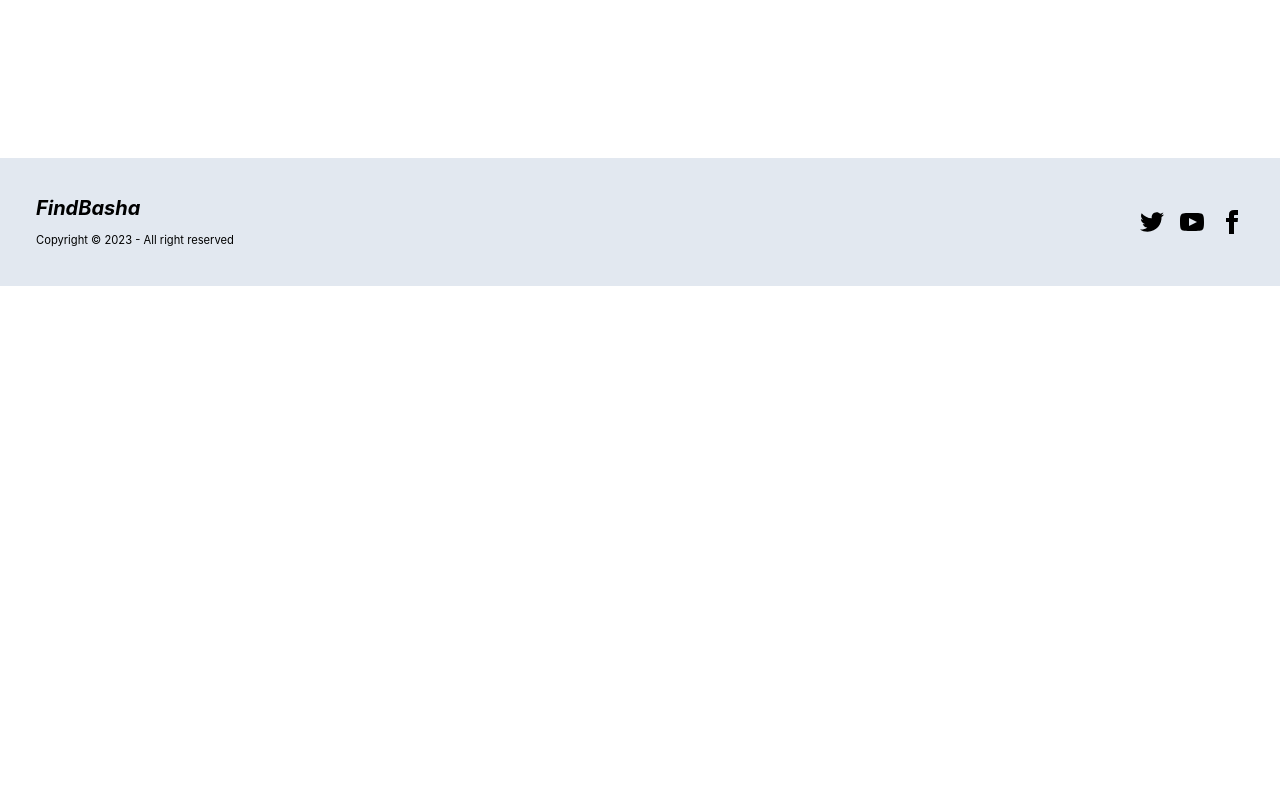
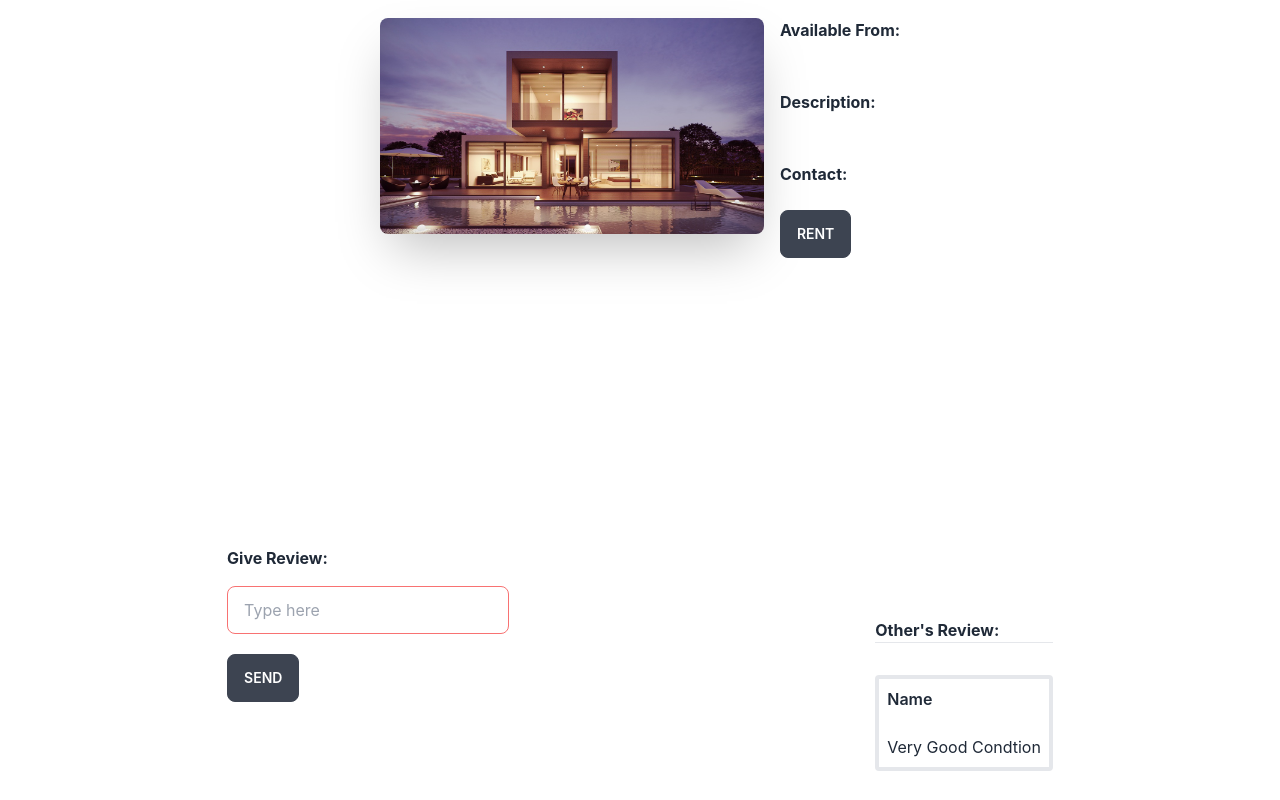
Before and after one commit to 2ndjoy/newBashaVara, a React (Create React App) app: page /checkDetails in a window 1280 px wide. Shown: the part 340-1140 px from the top of the page. Before the commit the page ends 800 px from the top, so only its background shows below. Built offline with nearby package versions, Linux system fonts and the light colour scheme; no server answers; sample sign-in values are in the browser's storage.

Commit message:
Starter again and added some component

```diff
--- a/src/Components/CheckDetails.js
+++ b/src/Components/CheckDetails.js
@@ -1,11 +1,47 @@
 import React from "react";
+import home1 from "../Components/imagess/home1.jpg";
 
 const CheckDetails = () => {
   return (
-    <div className="text-center font-bold">
-      This is details
-      <br />
-      This feature is coming soon...
+    <div>
+      <div className="hero min-h-screen ">
+        <div className="hero-content flex-col lg:flex-row">
+          <img src={home1} className="max-w-sm rounded-lg shadow-2xl" />
+          <div>
+            <h1 className=" font-bold py-6">Available From:</h1>
+            <p className="py-6">
+              <b>Description:</b>
+            </p>
+            <p className="py-6">
+              <b>Contact:</b>
+            </p>
+            <button className="btn btn-black">Rent</button>
+          </div>
+        </div>
+      </div>
+      <div className="px-5 py-5 mx-6 lg:flex justify-around">
+        <div className="">
+          <div>
+            <b>Give Review:</b>
+          </div>
+          <input
+            type="text"
+            placeholder="Type here"
+            className="input mt-4 input-bordered input-error w-full max-w-xs"
+          />
+          <br />
+          <button className="btn mt-5">Send</button>
+        </div>
+        <div className="mt-9 pt-9">
+          <b>Other's Review:</b>
+          <hr />
+          <br />
+          <div className="mt-2  p-2 border rounded border-4">
+            <p className="font-semibold ">Name</p>
+            <br /> <p>Very Good Condtion</p>
+          </div>
+        </div>
+      </div>
     </div>
   );
 };
--- a/src/Components/DashBoard/MyOrders.js
+++ b/src/Components/DashBoard/MyOrders.js
@@ -1,7 +1,49 @@
 import React from "react";
 
 const MyOrders = () => {
-  return <div>This is my Orders</div>;
+  return (
+    <div className="mx-9 py-2">
+      <b>My order:"Coming soon"</b>
+      <br />
+      <br />
+      <div className="overflow-x-auto">
+        <table className="table table-zebra">
+          {/* head */}
+          <thead>
+            <tr>
+              <th></th>
+              <th>Name</th>
+              <th>Job</th>
+              <th>Favorite Color</th>
+            </tr>
+          </thead>
+          <tbody>
+            {/* row 1 */}
+            <tr>
+              <th>1</th>
+              <td>Cy Ganderton</td>
+              <td>Quality Control Specialist</td>
+              <td>Blue</td>
+            </tr>
+            {/* row 2 */}
+            <tr>
+              <th>2</th>
+              <td>Hart Hagerty</td>
+              <td>Desktop Support Technician</td>
+              <td>Purple</td>
+            </tr>
+            {/* row 3 */}
+            <tr>
+              <th>3</th>
+              <td>Brice Swyre</td>
+              <td>Tax Accountant</td>
+              <td>Red</td>
+            </tr>
+          </tbody>
+        </table>
+      </div>
+    </div>
+  );
 };
 
 export default MyOrders;
--- a/src/Components/DashBoard/MyProfile.js
+++ b/src/Components/DashBoard/MyProfile.js
@@ -1,7 +1,28 @@
 import React from "react";
 
 const MyProfile = () => {
-  return <div>This is my profile</div>;
+  return (
+    <div>
+      <div className="hero min-h-screen text-center">
+        <div className="hero-content flex-col lg:flex-row-reverse">
+          <img
+            src="https://images.unsplash.com/photo-1635805737707-575885ab0820?auto=format&fit=crop&q=80&w=387&ixlib=rb-4.0.3&ixid=M3wxMjA3fDB8MHxwaG90by1wYWdlfHx8fGVufDB8fHx8fA%3D%3D"
+            className="max-w-sm rounded-lg "
+          />
+          <div>
+            <h1 className="text-2xl font-bold">Peter Parker</h1>
+            <p className="py-6">
+              <b>Contact: </b> 01777777777
+            </p>
+            <p>
+              <b>Email: </b> peterparker@gmail.com
+            </p>
+            <button className="btn btn-primary mt-5">Get Started</button>
+          </div>
+        </div>
+      </div>
+    </div>
+  );
 };
 
 export default MyProfile;
--- a/src/Components/DashBoard/MyServices.js
+++ b/src/Components/DashBoard/MyServices.js
@@ -1,7 +1,49 @@
 import React from "react";
 
 const MyServices = () => {
-  return <div>This is my services</div>;
+  return (
+    <div className="mx-9 py-2">
+      <b>My Services:"Coming soon"</b>
+      <br />
+      <br />
+      <div className="overflow-x-auto">
+        <table className="table table-zebra">
+          {/* head */}
+          <thead>
+            <tr>
+              <th></th>
+              <th>Name</th>
+              <th>Job</th>
+              <th>Favorite Color</th>
+            </tr>
+          </thead>
+          <tbody>
+            {/* row 1 */}
+            <tr>
+              <th>1</th>
+              <td>Cy Ganderton</td>
+              <td>Quality Control Specialist</td>
+              <td>Blue</td>
+            </tr>
+            {/* row 2 */}
+            <tr>
+              <th>2</th>
+              <td>Hart Hagerty</td>
+              <td>Desktop Support Technician</td>
+              <td>Purple</td>
+            </tr>
+            {/* row 3 */}
+            <tr>
+              <th>3</th>
+              <td>Brice Swyre</td>
+              <td>Tax Accountant</td>
+              <td>Red</td>
+            </tr>
+          </tbody>
+        </table>
+      </div>
+    </div>
+  );
 };
 
 export default MyServices;
--- a/src/Components/Header/Header.js
+++ b/src/Components/Header/Header.js
@@ -80,16 +80,19 @@ const Header = () => {
               >
                 <li>
                   <details className="dropdown mb-32">
-                    <summary className="m-1 ">Dashboard</summary>
+                    <summary className="m-1 ">
+                      {" "}
+                      <b>Dashboard</b>
+                    </summary>
                     <ul className="p-2 shadow menu dropdown-content z-[1] bg-base-100 rounded-box w-52">
                       <li>
-                        <Link to="/dashboard/myservices">My services</Link>
+                        <Link to="/myservices">My services</Link>
                       </li>
                       <li>
-                        <Link to="/dashboard/myorders">My orders</Link>
+                        <Link to="/myorders">My orders</Link>
                       </li>
                       <li>
-                        <Link to="/dashboard/myprofile">My profile</Link>
+                        <Link to="/myprofile">My profile</Link>
                       </li>
                     </ul>
                   </details>
```
Also changed, not shown: src/Router/Routes.js (+5 -9 lines).
